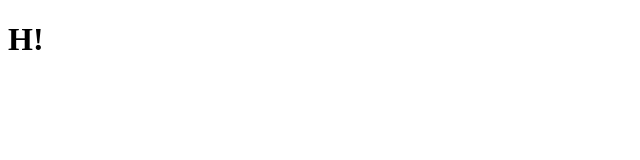
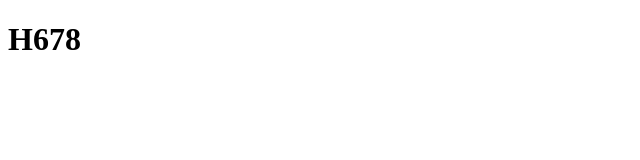
Before and after one commit to taisia-web/testgit, a plain HTML site: page index.html in a window 1280 px wide. Shown: the full height of the page, 0-640 px from the left. Drawn offline with Linux system fonts and the light colour scheme.

Commit message:
Update index.html

```diff
--- a/index.html
+++ b/index.html
@@ -6,6 +6,6 @@
     <title>Document</title>
 </head>
 <body>
-    <h1>H!</h1>
+    <h1>H678</h1>
 </body>
 </html>
```
